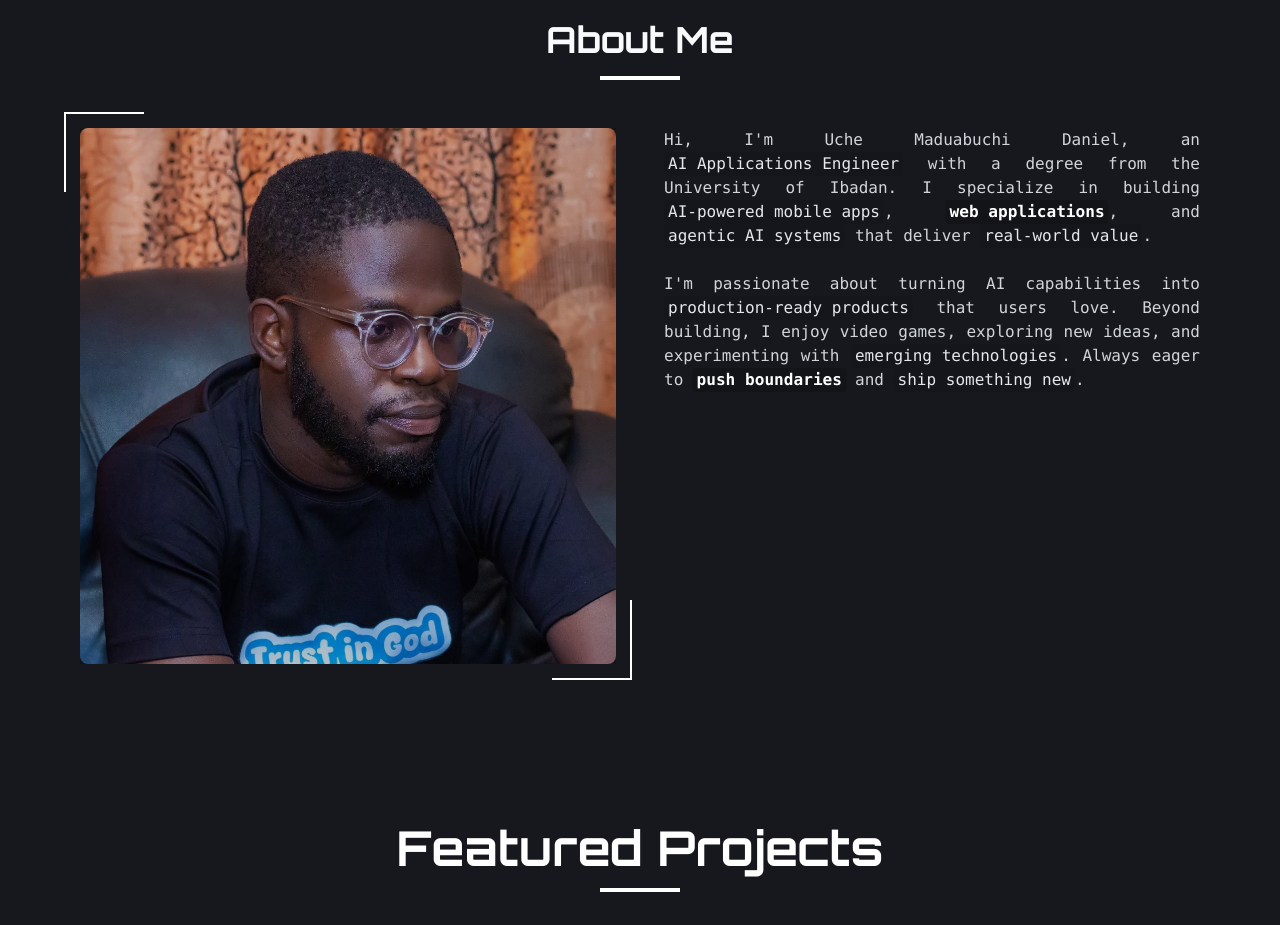
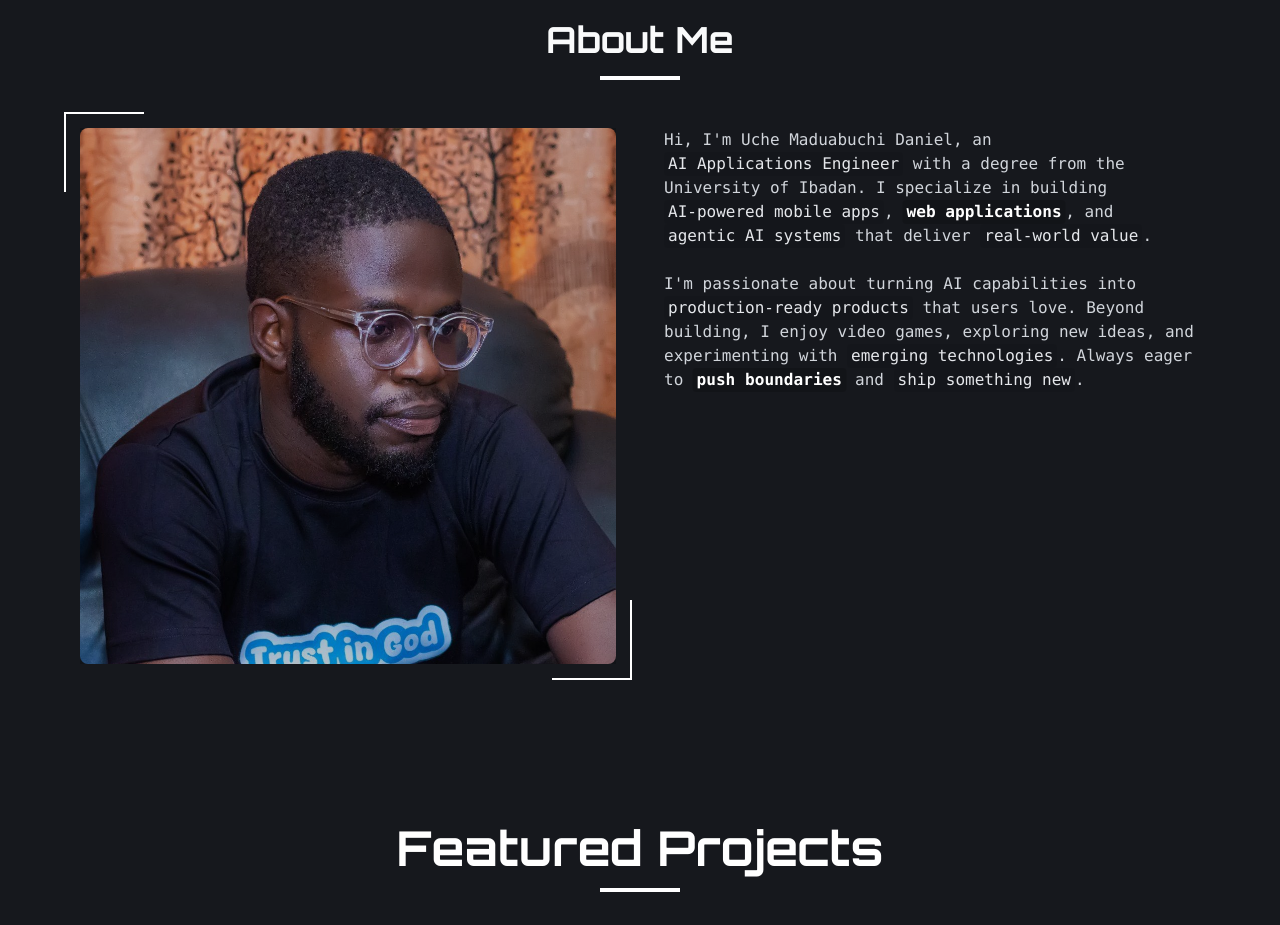
Before and after one commit to HustleDanie/My-Portfolio, a Next.js app: page / in a window 1280 px wide. Shown: the part 860-1785 px from the top of the page. Built offline with nearby package versions, Linux system fonts and the light colour scheme.

Commit message:
About section: align text left

```diff
--- a/components/about-section.tsx
+++ b/components/about-section.tsx
@@ -126,7 +126,7 @@ export function AboutSection() {
                 "agentic AI systems",
                 "real-world value",
               ]}
-              className="text-gray-700 dark:text-gray-300 mb-3 md:mb-6 font-space-mono text-sm sm:text-sm md:text-base text-justify leading-loose sm:leading-relaxed"
+              className="text-gray-700 dark:text-gray-300 mb-3 md:mb-6 font-space-mono text-sm sm:text-sm md:text-base text-left leading-loose sm:leading-relaxed"
             />
             <HighlightedText
               text="I'm passionate about turning AI capabilities into production-ready products that users love. Beyond building, I enjoy video games, exploring new ideas, and experimenting with emerging technologies. Always eager to push boundaries and ship something new."
@@ -136,7 +136,7 @@ export function AboutSection() {
                 "push boundaries",
                 "ship something new",
               ]}
-              className="text-gray-700 dark:text-gray-300 mb-4 md:mb-8 text-sm sm:text-sm md:text-base font-space-mono text-justify leading-loose sm:leading-relaxed"
+              className="text-gray-700 dark:text-gray-300 mb-4 md:mb-8 text-sm sm:text-sm md:text-base font-space-mono text-left leading-loose sm:leading-relaxed"
             />
           </motion.div>
         </div>
```
